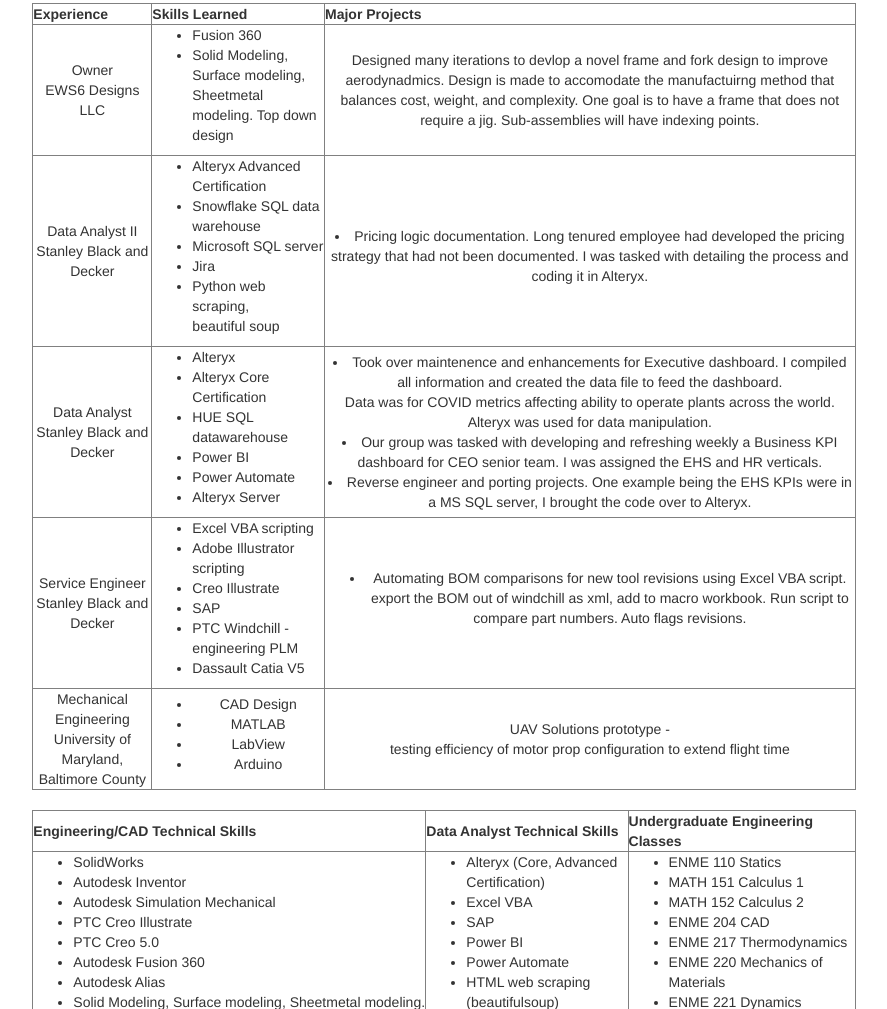
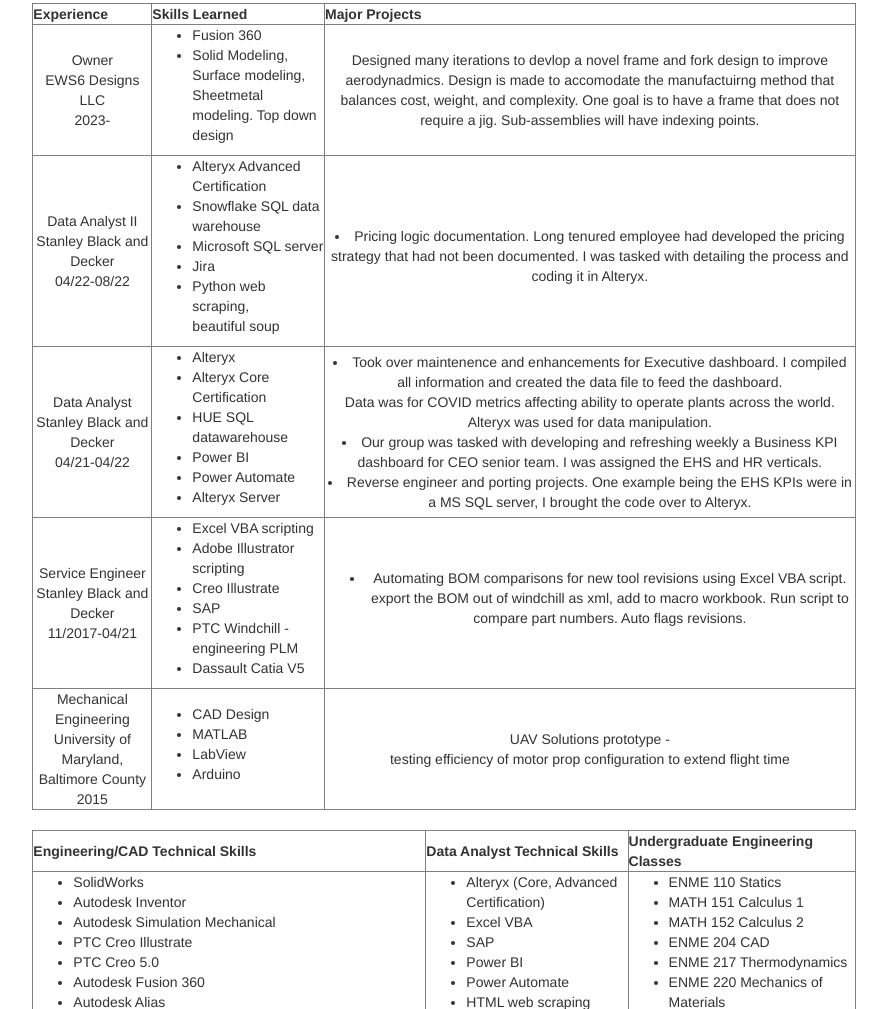
Before and after one commit to EvanShebel/CV, a plain HTML site: page index.html in a window 1280 px wide. Shown: the part 451-1460 px from the top of the page, without its empty margins (196-1083 px from the left). Drawn offline with nearby package versions, Linux system fonts and the light colour scheme.

Commit message:
Update index.html

```diff
--- a/index.html
+++ b/index.html
@@ -100,13 +100,14 @@
   <div class="row">
     <div class="col-md-8 col-md-offset-2"> <!-- Centers table within a narrower column -->
       <table border="1" style="width: 100%; margin: 0 auto;">
+
         <tr>
           <th>Experience</th>
           <th>Skills Learned</th>
           <th>Major Projects</th>
         </tr>
         <tr>
-          <td>Owner<br> EWS6 Designs LLC</td>
+          <td>Owner<br> EWS6 Designs LLC<br>2023-</td>
           <td>
             <ul style="text-align: left;">
               <li>Fusion 360</li>
@@ -119,7 +120,7 @@ Designed many iterations to devlop a novel frame and fork design to improve aero
 	  </td>
         </tr>
         <tr>
-          <td>Data Analyst II<br> Stanley Black and Decker</td>
+          <td>Data Analyst II<br> Stanley Black and Decker<br>04/22-08/22</td>
           <td>
             <ul style="text-align: left;">
               <li>Alteryx Advanced Certification</li>
@@ -139,7 +140,7 @@ Designed many iterations to devlop a novel frame and fork design to improve aero
 	  </td>
         </tr>
         <tr>
-          <td>Data Analyst<br> Stanley Black and Decker</td>
+          <td>Data Analyst<br> Stanley Black and Decker<br>04/21-04/22</td>
           <td>
             <ul style="text-align: left;">
               <li>Alteryx</li>
@@ -157,7 +158,7 @@ Designed many iterations to devlop a novel frame and fork design to improve aero
 	</td>
 	</tr>
         <tr>
-          <td>Service Engineer<br> Stanley Black and Decker</td>
+          <td>Service Engineer<br> Stanley Black and Decker<br>11/2017-04/21</td>
           <td>
            <ul style="text-align: left;">
               <li>Excel VBA scripting</li>
@@ -175,9 +176,9 @@ Designed many iterations to devlop a novel frame and fork design to improve aero
           </td>
         </tr>
         <tr>
-          <td>Mechanical Engineering <br>University of Maryland, Baltimore County</td>
+          <td>Mechanical Engineering <br>University of Maryland, Baltimore County<br>2015</td>
           <td>
-            <ul>
+            <ul style="text-align: left;">
               <li>CAD Design</li>
               <li>MATLAB</li>
               <li>LabView</li>
```
